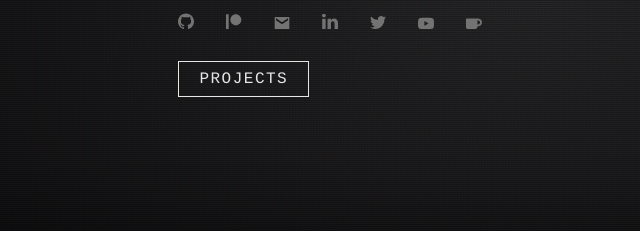
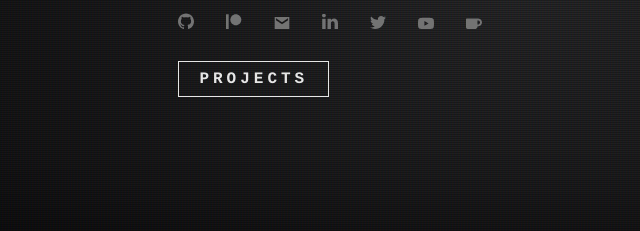
Before and after one commit to bradwoods/bradwoods-io, a website built with Vite: page index.html in a window 1280 px wide. Shown: the part 497-728 px from the top of the page, 244-884 px from the left. Built offline with nearby package versions, Linux system fonts and the light colour scheme.

Commit message:
feat: change project link to button

```diff
--- a/index.html
+++ b/index.html
@@ -37,10 +37,16 @@
         <link href="/src/lead.css" rel="stylesheet" />
         <link href="/src/header.css" rel="stylesheet" />
         <link href="/src/footer.css" rel="stylesheet" />
-        <link href="/src/projectsLink.css" rel="stylesheet" />
 
         <script type="module" src="/src/scambleText.ts" defer></script>
         <script type="module" src="/src/consoleLog.ts" defer></script>
+
+        <link href="/src/projectsButton/projectsButton.css" rel="stylesheet" />
+        <script
+            type="module"
+            src="/src/projectsButton/projectsButton.ts"
+            defer
+        ></script>
 
         <link rel="canonical" href="https://bradwoods.io" />
         <link rel="manifest" href="manifest.json" />
@@ -67,7 +73,7 @@
         <meta name="twitter:image" content="https://bradwoods.io/ogImage.jpg" />
         <meta name="twitter:image:alt" content="Edward from Cowboy Bebop" />
     </head>
-    <body>
+    <body data-state="initial">
         <div id="line"></div>
 
         <div id="edLayout">
@@ -234,9 +240,9 @@
             </ul>
         </footer>
 
-        <a id="projects" href="/projects/">
+        <button id="projects" type="button">
             <span class="textMed">Projects</span>
-        </a>
+        </button>
 
         <div id="background"></div>
         <div id="vignette"></div>
--- /dev/null
+++ b/src/projectsButton/projectsButton.css
@@ -0,0 +1,36 @@
+button#projects {
+    grid-area: projectsLink;
+
+    position: relative;
+    z-index: var(--z-index-infront-of-crt-effect);
+
+    padding: 8px 20px;
+
+    text-transform: uppercase;
+    letter-spacing: var(--letter-spacing);
+    color: var(--white-light);
+    border: 1px solid currentColor;
+    font-weight: 700;
+    cursor: pointer;
+
+    transition-property: color, background, border-color;
+    transition-duration: var(--duration);
+    transition-timing-function: var(--ease);
+
+    &:hover {
+        color: var(--color-gradient-center);
+        background: var(--white-light);
+    }
+
+    &:focus-visible {
+        outline: 1px solid var(--color-focus);
+    }
+}
+
+body[data-state="projects"] button#projects {
+    background: transparent;
+    border-color: transparent;
+    color: var(--white-med);
+    outline-color: transparent;
+    cursor: unset;
+}
--- /dev/null
+++ b/src/projectsButton/projectsButton.ts
@@ -0,0 +1,8 @@
+const button = document.querySelector("button#projects");
+
+function onClick() {
+    document.body.setAttribute("data-state", "projects");
+    button?.removeEventListener("click", onClick);
+}
+
+button?.addEventListener("click", onClick);
--- a/src/projectsLink.css
+++ /dev/null
@@ -1,23 +0,0 @@
-a#projects {
-    grid-area: projectsLink;
-
-    position: relative;
-    z-index: var(--z-index-infront-of-crt-effect);
-
-    padding: 8px 20px;
-
-    text-transform: uppercase;
-    letter-spacing: var(--letter-spacing);
-    color: var(--white-light);
-    border: 1px solid currentColor;
-    transition: var(--transition);
-}
-
-a#projects:hover {
-    color: var(--color-gradient-center);
-    background: var(--white-light);
-}
-
-a#projects:focus-visible {
-    outline: 1px solid var(--color-focus);
-}
--- a/src/reset.css
+++ b/src/reset.css
@@ -46,3 +46,11 @@ a {
     color: inherit;
     text-decoration: none;
 }
+
+button,
+button:disabled {
+    font: inherit;
+    border: none;
+    border-radius: 0;
+    background: none;
+}
--- a/src/root.css
+++ b/src/root.css
@@ -24,9 +24,11 @@
 
     --opacity-hover-sybling: 0.5;
 
-    --letter-spacing: 0.15em;
+    --letter-spacing: 0.4em;
 
-    --transition: all 140ms linear;
+    --duration: 140ms;
+    --ease: linear;
+    --transition: all var(--duration) var(--ease);
 }
 
 @media (max-width: 900px) {
```
